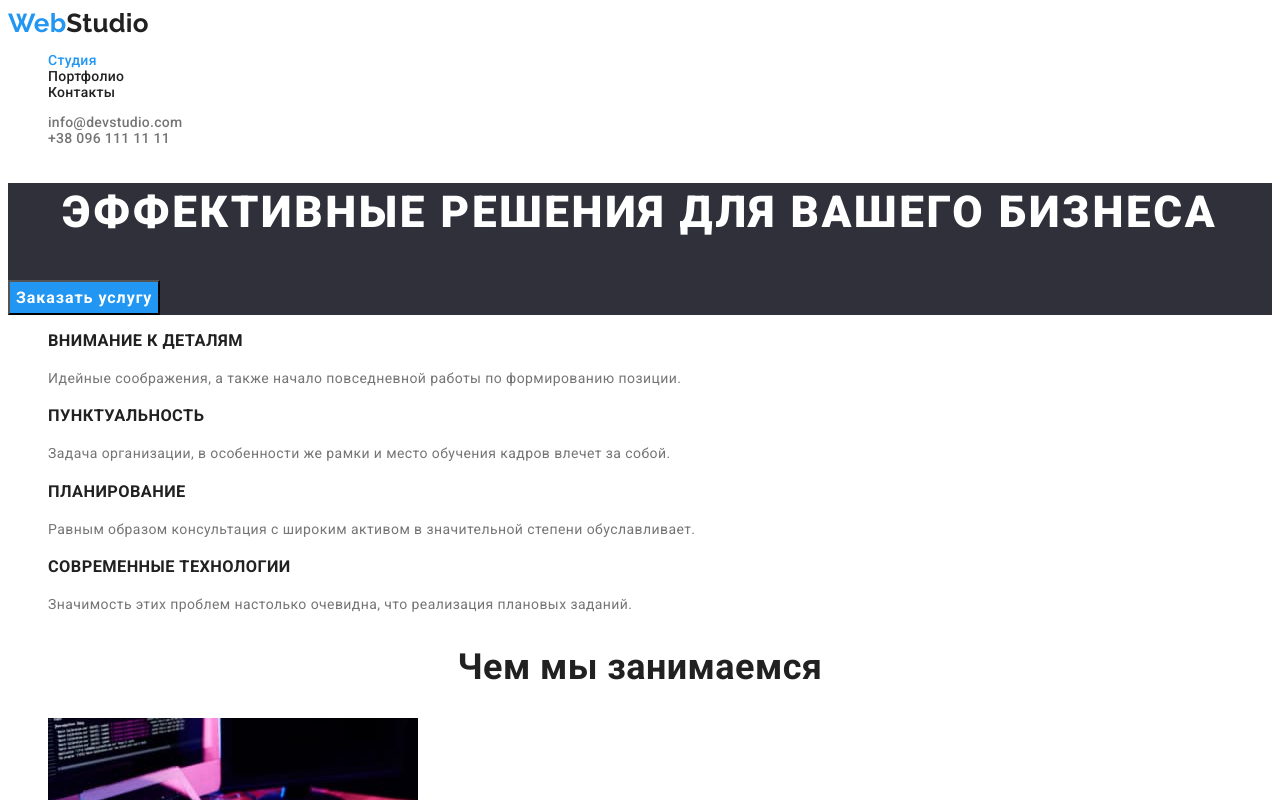
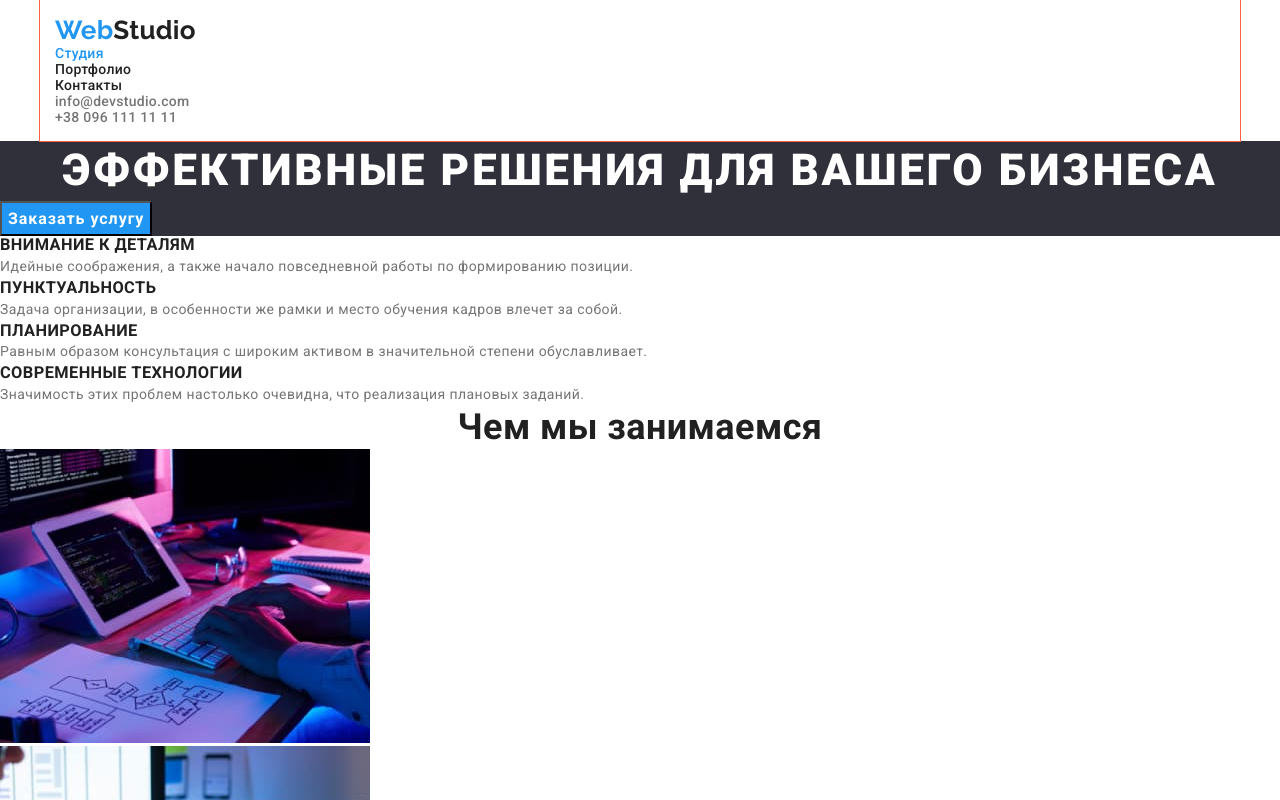
Before and after one commit to Pylypeichenko/goit-markup-hw-03, a plain HTML site: page index.html in a window 1280 px wide. Shown: the top 800 px of the page. Drawn offline with nearby package versions, Linux system fonts and the light colour scheme.

Commit message:
add normalizer and some margin/padding

```diff
--- a/contacts.html
+++ b/contacts.html
@@ -11,10 +11,17 @@
       href="https://fonts.googleapis.com/css2?family=Raleway:wght@700&family=Roboto:wght@400;500;700;900&display=swap"
       rel="stylesheet"
     />
+    <link
+      rel="stylesheet"
+      href="https://cdnjs.cloudflare.com/ajax/libs/modern-normalize/1.1.0/modern-normalize.min.css"
+      integrity="sha512-wpPYUAdjBVSE4KJnH1VR1HeZfpl1ub8YT/NKx4PuQ5NmX2tKuGu6U/JRp5y+Y8XG2tV+wKQpNHVUX03MfMFn9Q=="
+      crossorigin="anonymous"
+      referrerpolicy="no-referrer"
+    />
     <link rel="stylesheet" href="./css/styles.css" />
   </head>
   <body>
-    <header>
+    <header class="header">
       <nav>
         <a class="logo" href="./index.html" lang="en"
           >Web<span class="logo studio-header">Studio</span></a
--- a/css/styles.css
+++ b/css/styles.css
@@ -14,12 +14,24 @@
   --projects-cards-bg-color: #eeeeee;
 }
 
+.container {
+  margin: 0 auto;
+  width: 1200px;
+  padding: 15px;
+  outline: 1px solid tomato;
+}
+
 body {
   background-color: var(--main-bg-color);
   color: var(--primary-text-color);
   font-family: Roboto, sans-serif;
   font-size: 14px;
   letter-spacing: 0.03em;
+}
+
+p, h1, h2, h3, h4, h5, h6 {
+  margin: 0 auto;
+
 }
 
 button {
@@ -33,6 +45,8 @@ button {
 
 ul {
   list-style: none;
+  margin: 0 auto;
+  padding-left: 0;
 }
 
 .link,
@@ -42,7 +56,7 @@ ul {
 
 /* Header */
 
-header {
+.header {
   background-color: var(--header-bg-color);
   font-family: "Roboto";
   font-weight: 500;
--- a/index.html
+++ b/index.html
@@ -11,10 +11,18 @@
       href="https://fonts.googleapis.com/css2?family=Raleway:wght@700&family=Roboto:wght@400;500;700;900&display=swap"
       rel="stylesheet"
     />
+    <link
+      rel="stylesheet"
+      href="https://cdnjs.cloudflare.com/ajax/libs/modern-normalize/1.1.0/modern-normalize.min.css"
+      integrity="sha512-wpPYUAdjBVSE4KJnH1VR1HeZfpl1ub8YT/NKx4PuQ5NmX2tKuGu6U/JRp5y+Y8XG2tV+wKQpNHVUX03MfMFn9Q=="
+      crossorigin="anonymous"
+      referrerpolicy="no-referrer"
+    />
     <link rel="stylesheet" href="./css/styles.css" />
   </head>
   <body>
-    <header>
+    <header class="header">
+      <div class="container">
         <nav>
           <a class="logo" href="./index.html" lang="en"
             >Web<span class="logo studio-header">Studio</span></a
@@ -33,12 +41,15 @@
         </nav>
         <ul class="contacts">
           <li>
-          <a class="link" href="mailo:info@devstudio.com">info@devstudio.com</a>
+            <a class="link" href="mailo:info@devstudio.com"
+              >info@devstudio.com</a
+            >
           </li>
           <li>
             <a class="link" href="tel:+380961111111">+38 096 111 11 11</a>
           </li>
         </ul>
+      </div>
     </header>
     <main>
       <!--Секция Шапка-->
@@ -49,6 +60,7 @@
 
       <!--Секция Наши преимущества-->
       <section class="benefits">
+        <div>
           <h2 hidden>Наши преимущества</h2>
           <ul>
             <li>
@@ -61,8 +73,8 @@
             <li>
               <h3 class="title">Пунктуальность</h3>
               <p>
-              Задача организации, в особенности же рамки и место обучения кадров
-              влечет за собой.
+                Задача организации, в особенности же рамки и место обучения
+                кадров влечет за собой.
               </p>
             </li>
             <li>
@@ -80,6 +92,7 @@
               </p>
             </li>
           </ul>
+        </div>
       </section>
 
       <!--Секция Чем мы занимаемся-->
```
Also changed, not shown: portfolio.html (+8 -1 lines). Lines whose indentation alone changed are shown as unchanged.
